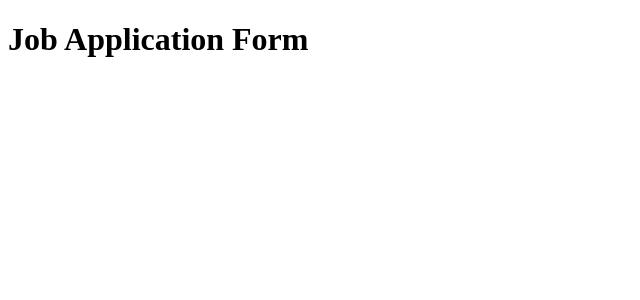
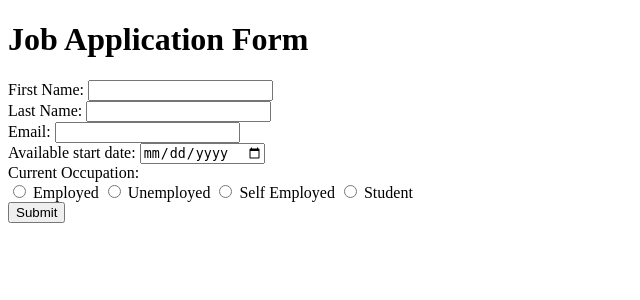
Before and after one commit to Nayanxyz/Flask-Web-App-Application-Form-App16, a Flask app: page / in a window 1280 px wide. Shown: the top 300 px of the page, without its empty margins (0-640 px from the left). Run offline with Flask 3, Linux system fonts and the light colour scheme.

Commit message:
Added Web page elements, first name, last name, etc..

```diff
--- a/templates/index.html
+++ b/templates/index.html
@@ -1,10 +1,46 @@
 <!DOCTYPE html>
-<html>
+<html lang="en" >
     <head>
         <meta charset="utf-8">
         <meta name="viewpoint" content="width=device-width, initial-scale=1, shrink-to-fit=no">
     </head>
     <body>
         <h1> Job Application Form</h1>
+        <form>
+            <div>
+                <label for="first_name">First Name:</label>
+                <input type="text" id="first_name" name="first_name" required>
+            </div>
+            <div>
+                <label for="last_name">Last Name:</label>
+                <input type="text" id="last_name" name="last_name" required>
+            </div
+            <div>
+                <label for="email">Email:</label>
+                <input type="email" id="email" name="email" required>
+            </div>
+            <div>
+                <label for="date">Available start date:</label>
+                <input type="date" id="date" name="date" required>
+            </div>
+            <div>
+                <label> Current Occupation:</label>
+                <br>
+                <div id="occupation">
+                    <input type="radio" id="employed" name="occupation" required>
+                    <label for="employed">Employed</label>
+
+                    <input type="radio" id="unemployed" name="occupation" required>
+                    <label for="unemployed">Unemployed</label>
+
+                    <input type="radio" id="self-employed" name="occupation" required>
+                    <label for="self-employed">Self Employed</label>
+
+                    <input type="radio" id="student" name="occupation" required>
+                    <label for="student">Student</label>
+                </div>
+            </div>
+            <button type="button"> Submit </button>
+        </form>
     </body>
 </html>
```
